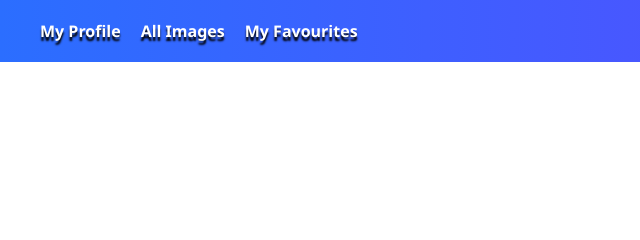
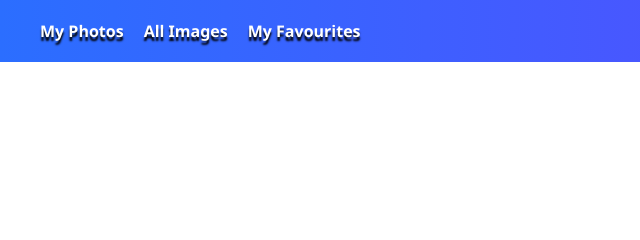
Before and after one commit to AzamovMuhammad/full-stack-CRUD-photo-gallery-with-users-profile, a plain HTML site: page frontend/profile.html in a window 1280 px wide. Shown: the top 240 px of the page, 0-640 px from the left. Drawn offline with nearby package versions, Linux system fonts and the light colour scheme; sample sign-in values are in the browser's storage.

Commit message:
change navbar

```diff
--- a/frontend/profile.html
+++ b/frontend/profile.html
@@ -24,7 +24,7 @@
       </div>
       <nav>
         <div class="nav_link">
-          <a onclick="userInfo()">My Profile</a>
+          <a onclick="userInfo()">My Photos</a>
           <a onclick="showAllImages()">All Images</a>
           <a onclick="showAllImages()">My Favourites</a>
         </div>
```
